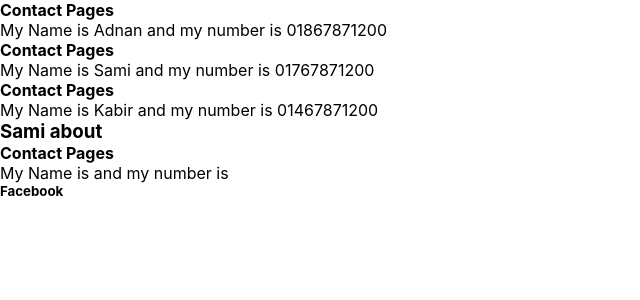
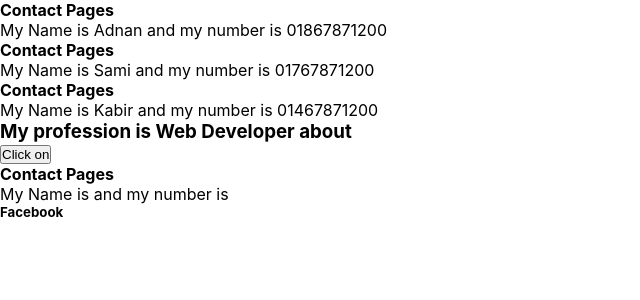
Before and after one commit to AliSami6/React-Application, a React (Create React App) app in the folder demo-react-app/: page / in a window 1280 px wide. Shown: the top 300 px of the page, without its empty margins (0-640 px from the left). Built offline with nearby package versions, Linux system fonts and the light colour scheme.

Commit message:
SetState() & Nested Object in react demo

```diff
--- a/demo-react-app/src/pages/About.jsx
+++ b/demo-react-app/src/pages/About.jsx
@@ -1,16 +1,34 @@
-import React, { Component } from 'react'
+import React, { Component } from "react";
 
 export default class About extends Component {
-  state = {
-    name :"Sami",
-    age :28,
-    profession:"content creator"
+  constructor(props) {
+    super(props);
+    this.state = {
+      name: "Md ali sami",
+      age: 28,
+      profession: {
+        Prof1: "Content Creator",
+        Prof2: "Web Developer",
+        Prof3: "Businessman",
+      },
+    };
   }
+
+  UpdateProfession = () => {
+    this.setState({
+      profession: {
+        ...this.state.profession,
+        Prof2: "Laravel Developer",
+      },
+    });
+  };
+
   render() {
     return (
       <div>
-        <h3> {this.state.name} about</h3>
+        <h3>My profession is {this.state.profession.Prof2} about</h3>
+        <button onClick={this.UpdateProfession}>Click on</button>
       </div>
-    )
+    );
   }
 }
```
